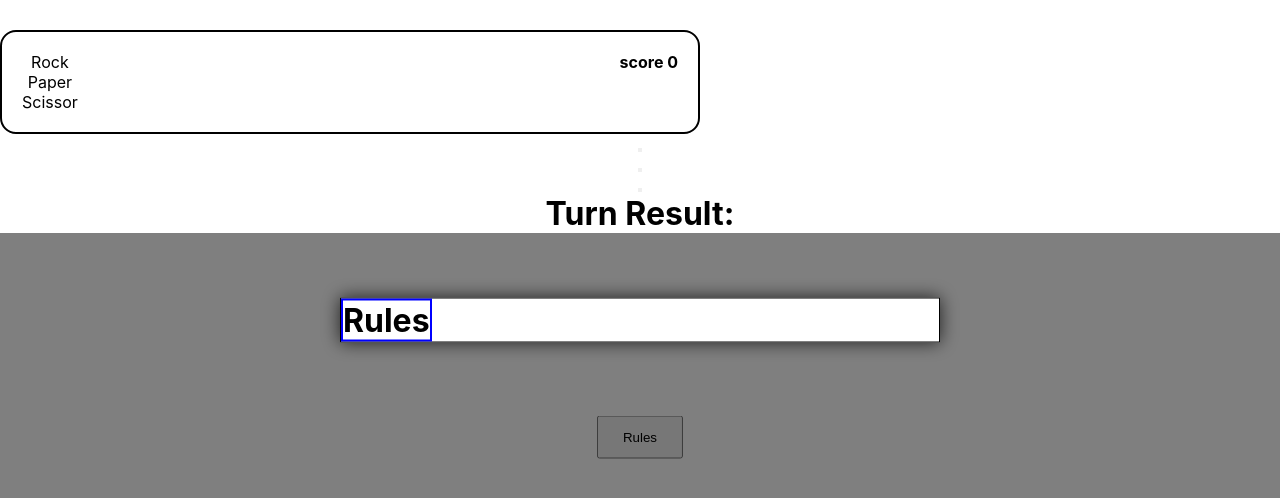
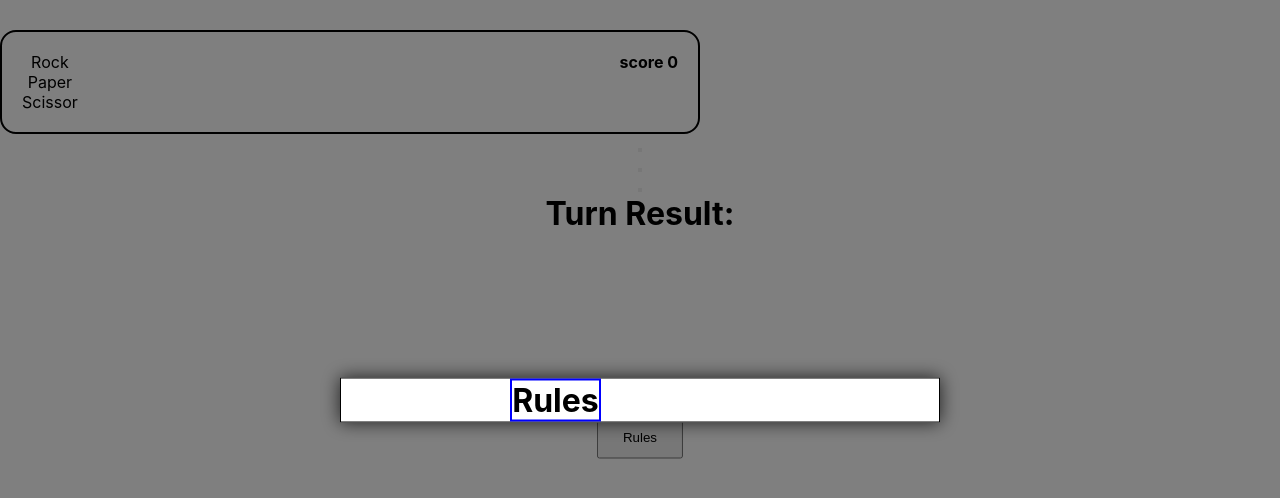
Before and after one commit to jshin720/rps_game, a React (Create React App) app: page / in a window 1280 px wide. Both pictures are taken after a click on the button "Rules". Shown: the top 498 px of the page. Built offline with nearby package versions, Linux system fonts and the light colour scheme; no server answers; the HTML template or start-up script is replaced by a standard one.

Commit message:
working css for modal

```diff
--- a/src/components/modal/modal.css
+++ b/src/components/modal/modal.css
@@ -1,19 +1,23 @@
 .overlay {
-  background-color: rgba(0, 0, 0, 0.5);
   position: fixed;
+  top: 0;
+  bottom: 0;
+  left: 0;
+  right: 0;
   width: 100%;
   height: 100%;
+  background-color: rgba(0, 0, 0, 0.5);
 }
 
 .rules-modal {
   max-width: 600px;
   width: 100%;
   position: fixed;
-  top: 40%;
+  top: 50%;
   left: 50%;
   transform: translate(-50%, -50%);
   display: flex;
-  justify-content: ;
+  justify-content: space-evenly;
   background-color: #ffffff;
   box-shadow: 0px 0px 18px 0px rgba(0, 0, 0, 0.75);
   border: 1px solid black;
@@ -24,3 +28,7 @@
   justify-content: space-between;
   border: 2px solid blue;
 }
+
+.beats-container {
+
+}
--- a/src/components/modal/modal.jsx
+++ b/src/components/modal/modal.jsx
@@ -2,11 +2,13 @@ import React from "react";
 import CloseIcon from "../../images/icon-close.svg";
 import Rules from "../../images/image-rules.svg";
 import { ReactSVG } from "react-svg";
-import "./modal.css"
+import "./modal.css";
+
 export default function modal({ openModal, onClose }) {
   if (!openModal) return null;
 
   return (
+    <>
       <div className="overlay">
         <div className="rules-modal">
           <span className="modal-header">
@@ -18,5 +20,6 @@ export default function modal({ openModal, onClose }) {
           </div>
         </div>
       </div>
+    </>
   );
 }
```
Lines whose indentation alone changed are shown as unchanged.
